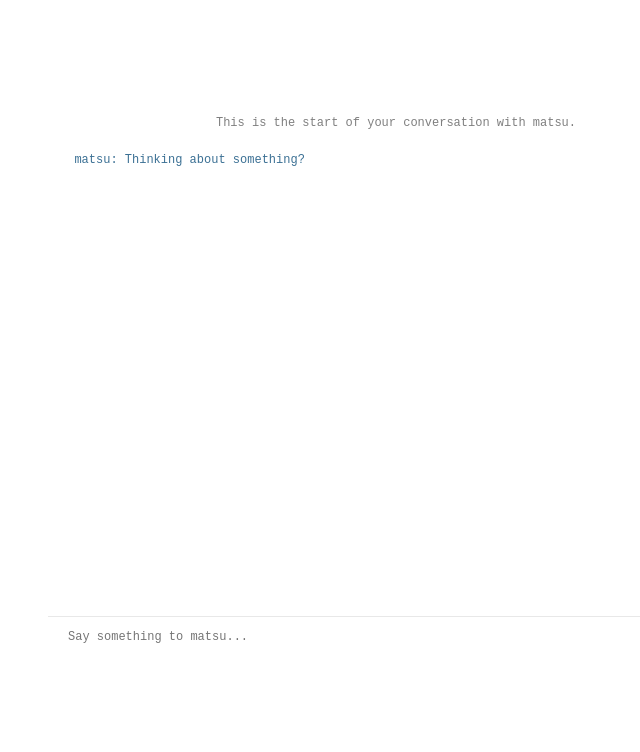
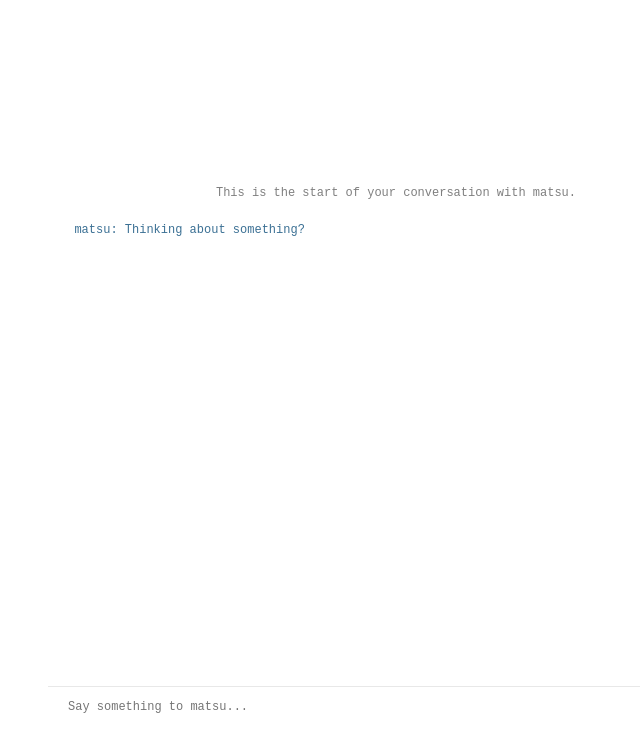
Before and after one commit to yonaymoris/waiting-bot, a React (Create React App) app: page / in a window 1280 px wide. Shown: the top 752 px of the page, without its empty margins (244-884 px from the left). Built offline with nearby package versions, Linux system fonts and the light colour scheme; a web font is replaced by a local one.

Commit message:
Margin fix

```diff
--- a/src/static/additional.css
+++ b/src/static/additional.css
@@ -5,7 +5,7 @@ body {
 
 .content {
 	height: 600px;
-	margin-top: 80px;
+	margin-top: 150px;
 }
 
 .input input {
```
